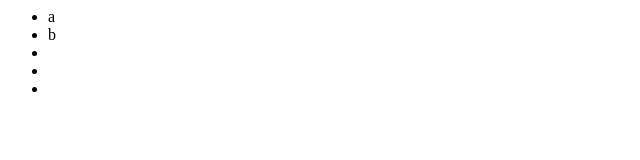
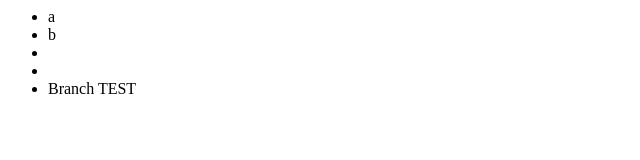
Before and after one commit to phuckien/test, a plain HTML site: page index.html in a window 1280 px wide. Shown: the whole page, without its empty margins (0-640 px from the left). Drawn offline with Linux system fonts and the light colour scheme.

Commit message:
Edited something

```diff
--- a/index.html
+++ b/index.html
@@ -6,7 +6,8 @@
 				<li>b</li>
 				<li></li>
 				<li></li>
-				<li></li>
+				<li>Branch TEST</li>
+
 			</ul>
 		</div>
 	</body>
```
